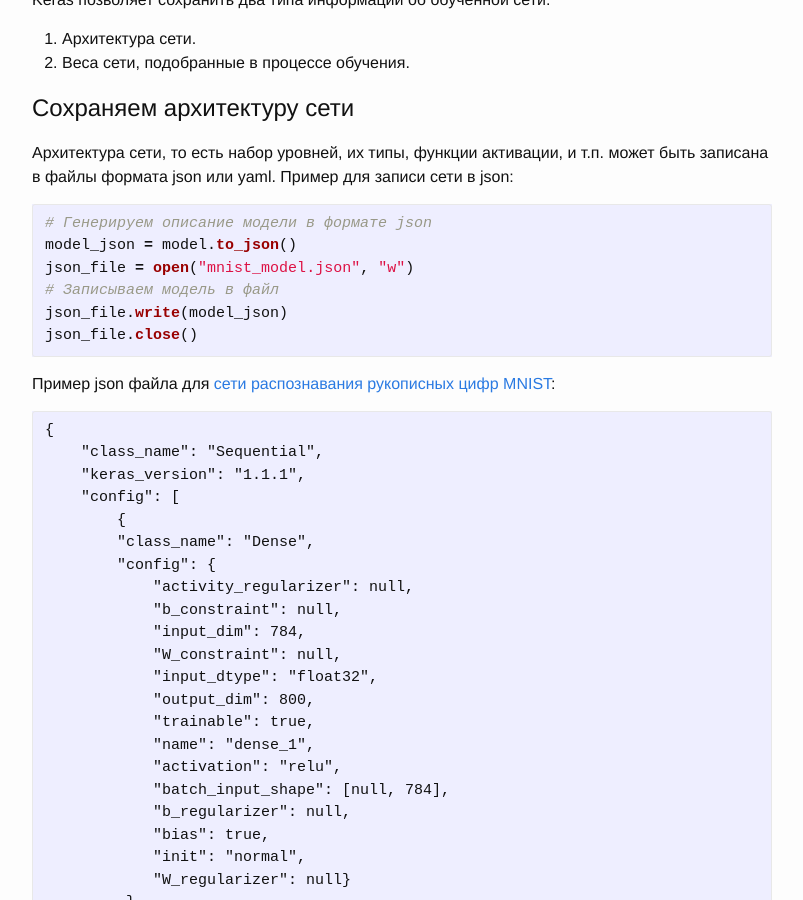
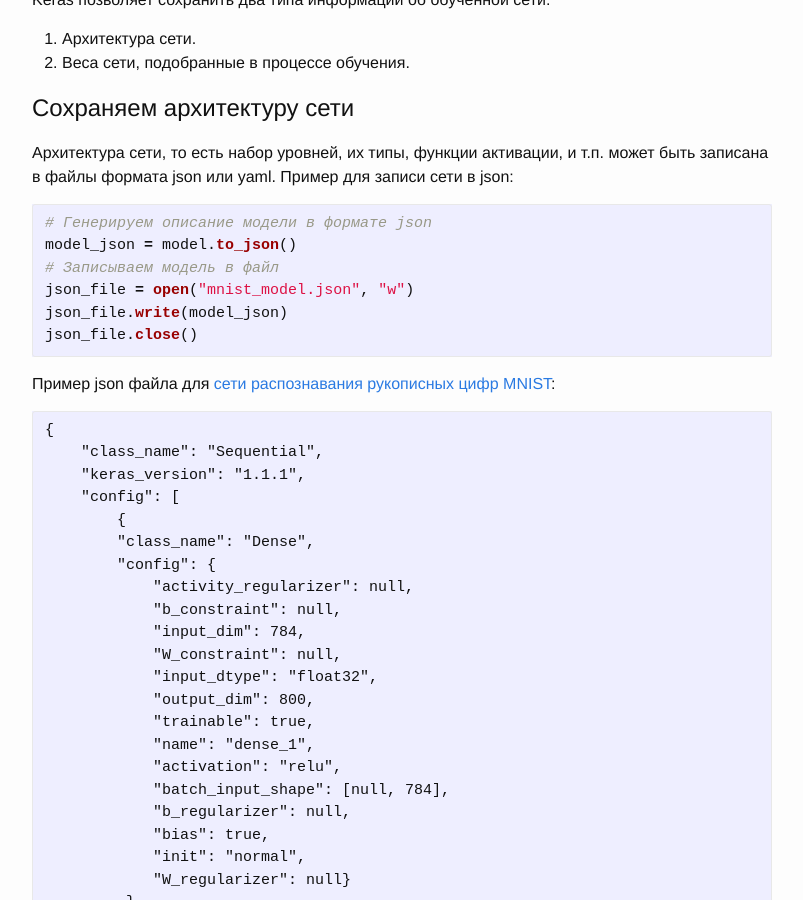
Before and after one commit to sozykin/asozykin.ru, a Jekyll site: the page built from _posts/2017-02-12-How-to-save-trained-deep-net.md, in a window 1280 px wide and 900 px high, scrolled down 869 px. Shown: the whole window, without its empty margins (238-1041 px from the left). Built offline with Jekyll 4.4.1, drawn with Linux system fonts in a browser that asks for light colours; comment, search, counter and statistics services are not loaded.

````diff
--- a/_posts/2017-02-12-How-to-save-trained-deep-net.md
+++ b/_posts/2017-02-12-How-to-save-trained-deep-net.md
@@ -23,8 +23,8 @@ Keras позволяет сохранить два типа информации
 ```python
 # Генерируем описание модели в формате json
 model_json = model.to_json()
+# Записываем модель в файл
 json_file = open("mnist_model.json", "w")
-# Записываем модель в файл
 json_file.write(model_json)
 json_file.close()
 ```
````
